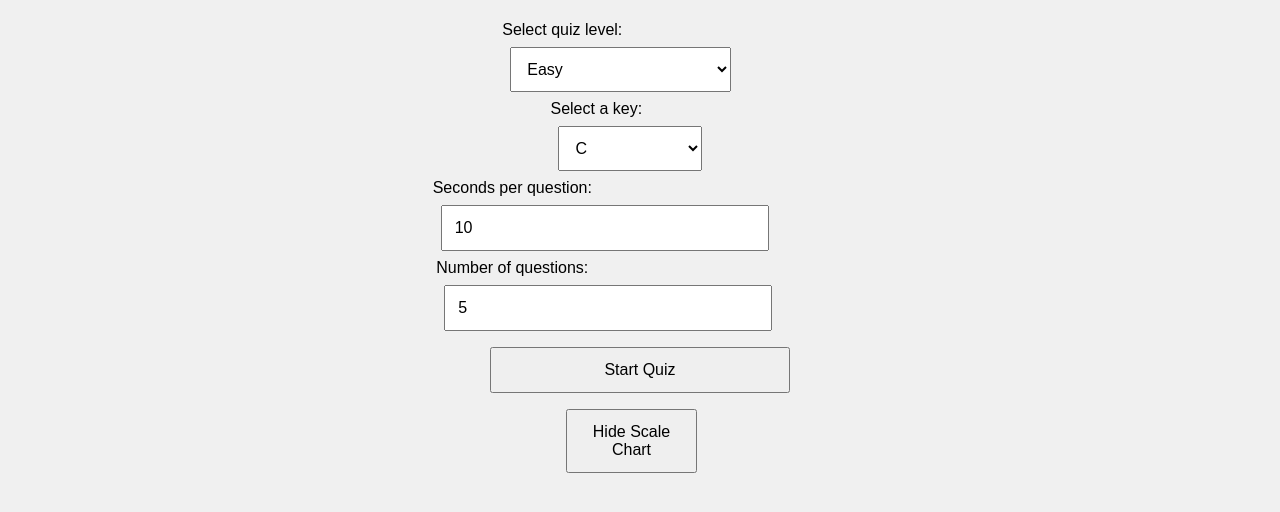
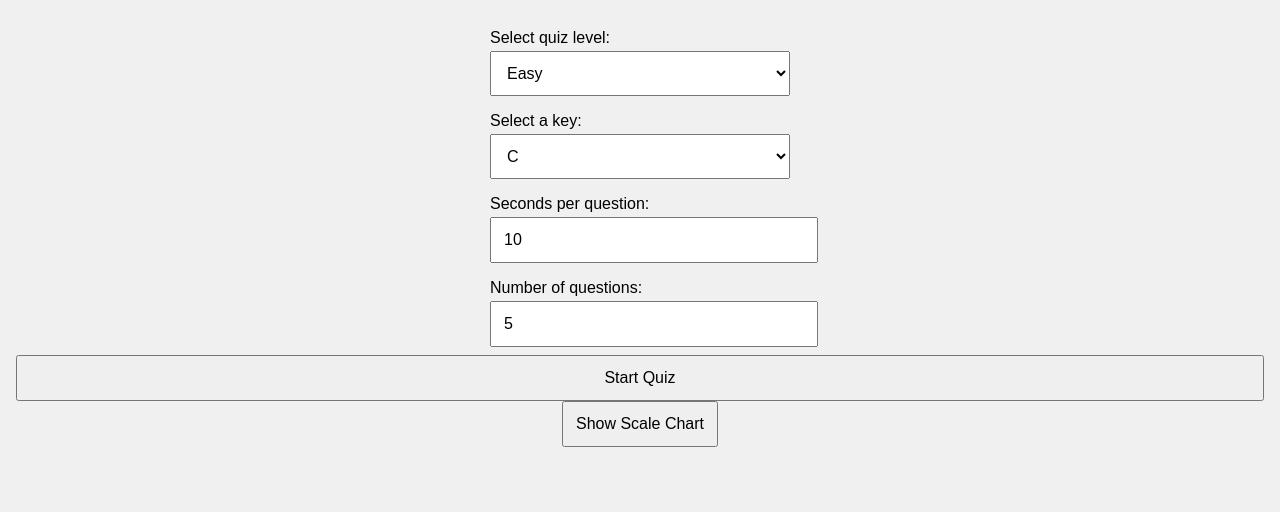
Before and after one commit to JoseC1154/Bass_Quiz, a plain HTML site: page index.html in a window 1280 px wide. Shown: the part 56-568 px from the top of the page. Drawn offline with Linux system fonts and the light colour scheme.

Commit message:
Update index.html

```diff
--- a/index.html
+++ b/index.html
@@ -27,12 +27,22 @@
       min-height: 100vh;
       padding: 1rem;
     }
+    .input-group {
+      display: flex;
+      flex-direction: column;
+      align-items: flex-start;
+      width: 80%;
+      max-width: 300px;
+      margin: 0.5rem 0;
+    }
+    label {
+      font-size: 1rem;
+      margin-bottom: 0.25rem;
+    }
     select, input, button {
       padding: 0.75rem;
       font-size: 1rem;
-      margin: 0.5rem;
-      width: 80%;
-      max-width: 300px;
+      width: 100%;
     }
     .choice {
       display: block;
@@ -70,16 +80,17 @@
       background-color: white;
       z-index: 9999;
       box-sizing: border-box;
-      padding: 2rem 1rem 1rem;
+      padding: 3rem 1rem 1rem;
     }
     #closeQuizBtn {
-      position: absolute;
+      position: fixed;
       top: 10px;
       left: 10px;
       font-size: 2rem;
       background: none;
       border: none;
       cursor: pointer;
+      z-index: 10000;
     }
   </style>
 </head>
@@ -88,7 +99,7 @@
 <h1>Scale Driller</h1>
 
 <div id="setupContainer">
-  <div>
+  <div class="input-group">
     <label for="level">Select quiz level:</label>
     <select id="level" onchange="updateLevel()">
       <option value="easy">Easy</option>
@@ -97,7 +108,7 @@
     </select>
   </div>
 
-  <div id="keyContainer">
+  <div id="keyContainer" class="input-group">
     <label for="key">Select a key:</label>
     <select id="key">
       <option value="C">C</option>
@@ -115,12 +126,12 @@
     </select>
   </div>
 
-  <div>
+  <div class="input-group">
     <label for="secondsInput">Seconds per question:</label>
     <input type="number" id="secondsInput" min="1" value="10">
   </div>
 
-  <div>
+  <div class="input-group">
     <label for="questionCountInput">Number of questions:</label>
     <input type="number" id="questionCountInput" min="1" value="5">
   </div>
@@ -128,10 +139,10 @@
   <button onclick="startQuiz()">Start Quiz</button>
 
   <div>
-    <button onclick="toggleChart()" id="toggleChartBtn">Hide Scale Chart</button>
+    <button onclick="toggleChart()" id="toggleChartBtn">Show Scale Chart</button>
   </div>
 
-  <div id="scaleDisplay" style="margin-top: 1rem; text-align: left; max-width: 300px;"></div>
+  <div id="scaleDisplay" style="margin-top: 1rem; text-align: left; max-width: 300px; display: none;"></div>
 </div>
 
 <div id="quizOverlay">
@@ -152,9 +163,13 @@
 </div>
 
 <script>
-// Ensure the chart toggle button is visible on load
+// Ensure the chart toggle button is visible and syncs with chart state
 window.onload = () => {
-  document.getElementById('toggleChartBtn').style.display = 'inline-block';
+  const chart = document.getElementById('scaleDisplay');
+  const btn = document.getElementById('toggleChartBtn');
+  chart.style.display = 'none';
+  btn.textContent = 'Show Scale Chart';
+  btn.style.display = 'inline-block';
 };
 
 const noteMap = {
```
